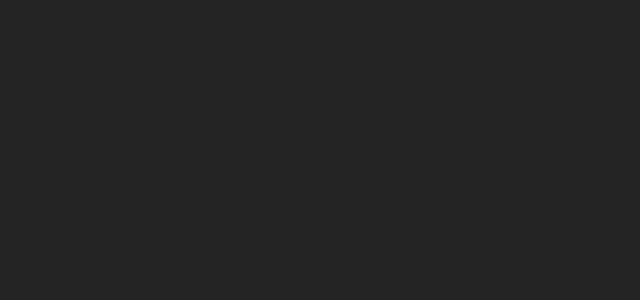
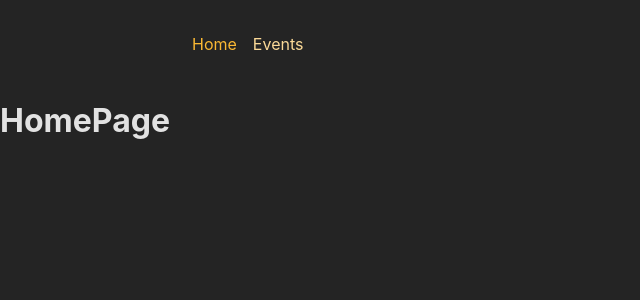
Before and after one commit to minhtan86a/react-chapter21-adv-app, a React (Create React App) app in the folder frontend/: page / in a window 1280 px wide. Shown: the top 300 px of the page, without its empty margins (0-640 px from the left). Built offline with nearby package versions, Linux system fonts and the light colour scheme.

Commit message:
339 1-5 tasks done

```diff
--- a/frontend/package.json
+++ b/frontend/package.json
@@ -8,6 +8,7 @@
     "@testing-library/user-event": "^13.5.0",
     "react": "^18.2.0",
     "react-dom": "^18.2.0",
+    "react-router-dom": "^6.25.0",
     "react-scripts": "5.0.1",
     "web-vitals": "^2.1.4"
   },
--- a/frontend/src/App.js
+++ b/frontend/src/App.js
@@ -19,9 +19,30 @@
 //    Every list item should include a link to the respective EventDetailPage
 // 7. Output the ID of the selected event on the EventDetailPage
 // BONUS: Add another (nested) layout route that adds the <EventNavigation> component above all /events... page components
+import { RouterProvider, createBrowserRouter } from "react-router-dom";
+import HomePage from "./pages/Home";
+import EventsPage from "./pages/Events";
+import EventDetailPage from "./pages/EventDetail";
+import NewEventPage from "./pages/NewEvent";
+import EditEventPage from "./pages/EditEvent";
+import RootLayout from "./pages/Root";
+
+const router = createBrowserRouter([
+  {
+    path: "/",
+    element: <RootLayout />,
+    children: [
+      { index: true, element: <HomePage /> },
+      { path: "events", element: <EventsPage /> },
+      { path: "events/:eventId", element: <EventDetailPage /> },
+      { path: "events/new", element: <NewEventPage /> },
+      { path: "events/:eventId/edit", element: <EditEventPage /> },
+    ],
+  },
+]);
 
 function App() {
-  return <div></div>;
+  return <RouterProvider router={router} />;
 }
 
 export default App;
--- a/frontend/src/components/MainNavigation.js
+++ b/frontend/src/components/MainNavigation.js
@@ -1,4 +1,5 @@
-import classes from './MainNavigation.module.css';
+import { NavLink } from "react-router-dom";
+import classes from "./MainNavigation.module.css";
 
 function MainNavigation() {
   return (
@@ -6,10 +7,25 @@ function MainNavigation() {
       <nav>
         <ul className={classes.list}>
           <li>
-            <a>Home</a>
+            <NavLink
+              to="/"
+              className={({ isActive }) =>
+                isActive ? classes.active : undefined
+              }
+              end
+            >
+              Home
+            </NavLink>
           </li>
           <li>
-            <a>Events</a>
+            <NavLink
+              to="/events"
+              className={({ isActive }) =>
+                isActive ? classes.active : undefined
+              }
+            >
+              Events
+            </NavLink>
           </li>
         </ul>
       </nav>
--- /dev/null
+++ b/frontend/src/pages/EditEvent.js
@@ -0,0 +1,4 @@
+function EditEventPage() {
+  return <h1>EditEventPage</h1>;
+}
+export default EditEventPage;
--- /dev/null
+++ b/frontend/src/pages/EventDetail.js
@@ -0,0 +1,4 @@
+function EventDetailPage() {
+  return <h1>EventDetailPage</h1>;
+}
+export default EventDetailPage;
--- /dev/null
+++ b/frontend/src/pages/Events.js
@@ -0,0 +1,4 @@
+function EventsPage() {
+  return <h1>EventsPage</h1>;
+}
+export default EventsPage;
--- /dev/null
+++ b/frontend/src/pages/Home.js
@@ -0,0 +1,4 @@
+function HomePage() {
+  return <h1>HomePage</h1>;
+}
+export default HomePage;
--- /dev/null
+++ b/frontend/src/pages/NewEvent.js
@@ -0,0 +1,4 @@
+function NewEventPage() {
+  return <h1>NewEventPage</h1>;
+}
+export default NewEventPage;
--- /dev/null
+++ b/frontend/src/pages/Root.js
@@ -0,0 +1,15 @@
+import { Outlet } from "react-router-dom";
+import MainNavigation from "../components/MainNavigation";
+
+function RootLayout() {
+  return (
+    <>
+      <MainNavigation />
+      <main>
+        <Outlet />
+      </main>
+    </>
+  );
+}
+
+export default RootLayout;
```
Also changed, not shown: 1 other file (tests, documents, lock files or other folders).
